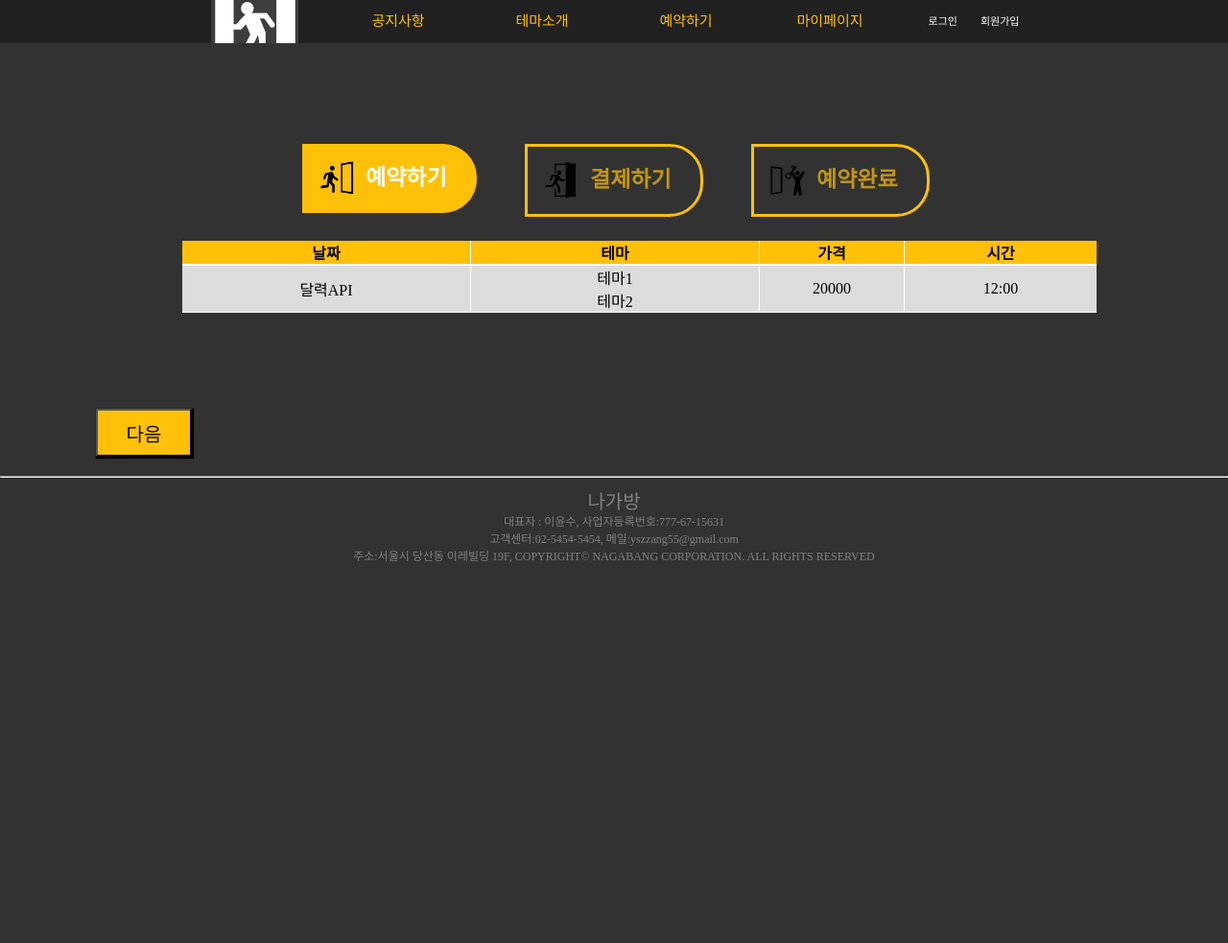
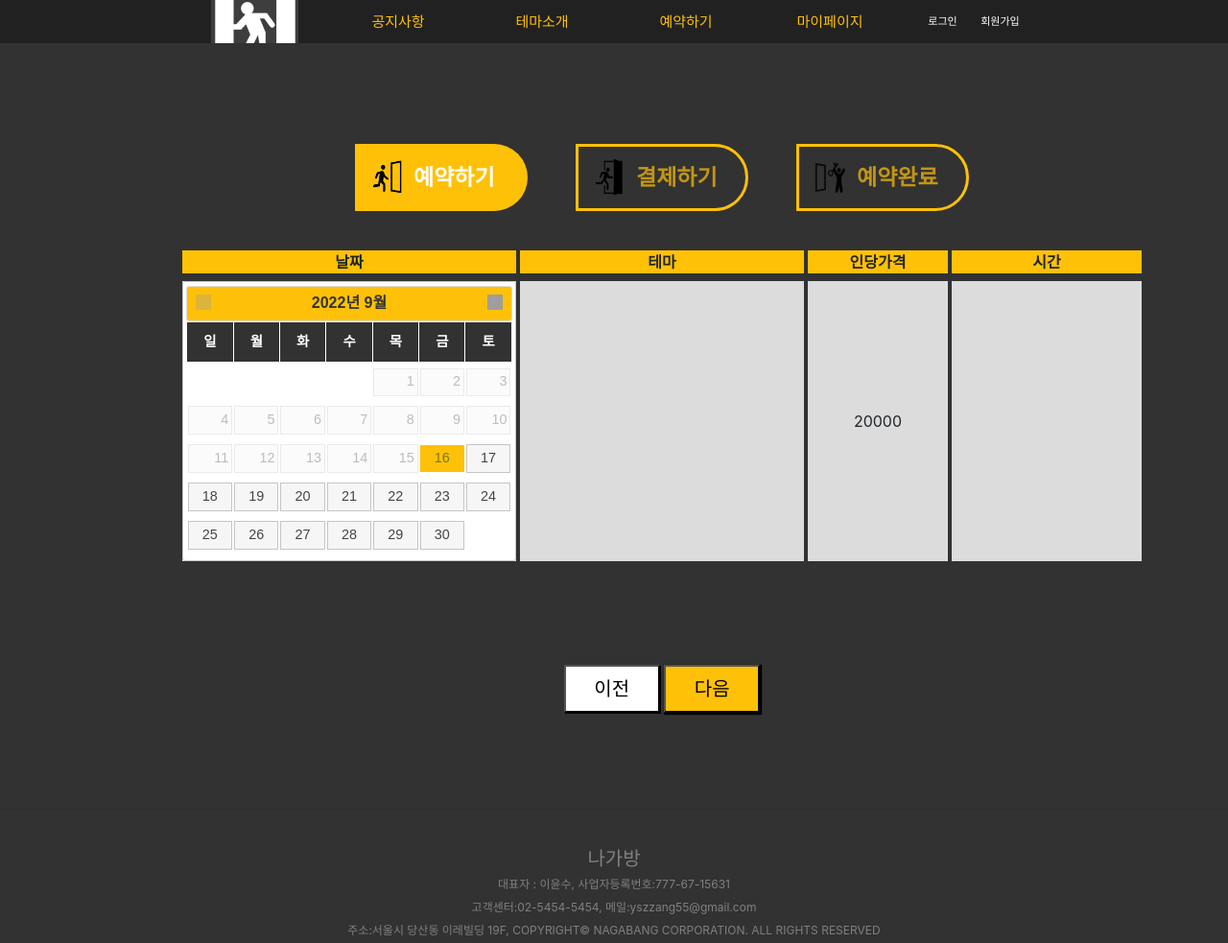
Before and after one commit to stainee/ngb, a Java web app: page /reserveFrm.do in a window 1280 px wide. Shown: the top 983 px of the page at 96% size. Before the commit the page ends 586 px from the top, so only its background shows below. Run offline with Tomcat 11, a stand-in JSP engine, Linux system fonts and the light colour scheme; data that the repository does not hold is empty; grey boxes are pictures that could not be loaded.

Commit message:
feat: 사용자 예약 페이지 생성

```diff
--- a/src/main/webapp/WEB-INF/views/reserve/reserveFrm.jsp
+++ b/src/main/webapp/WEB-INF/views/reserve/reserveFrm.jsp
@@ -1,10 +1,17 @@
+<%@page import="com.ngb.thema.model.vo.Thema"%>
+<%@page import="java.util.ArrayList"%>
 <%@ page language="java" contentType="text/html; charset=UTF-8"
     pageEncoding="UTF-8"%>
+    <% ArrayList<Thema> tList = (ArrayList<Thema>)request.getAttribute("themaList");  %>
 <!DOCTYPE html>
 <html>
 <head>
 <meta charset="UTF-8">
 <title>Insert title here</title>
+<link rel="stylesheet" href="//code.jquery.com/ui/1.13.2/themes/base/jquery-ui.css">
+<link rel="stylesheet" href="https://stackpath.bootstrapcdn.com/bootstrap/4.3.1/css/bootstrap.min.css" >
+
+<script src="https://code.jquery.com/jquery-3.6.0.js"></script>
 <link rel="stylesheet" href="/css/reserveFrm.css">
 </head>
 <body>
@@ -25,91 +32,127 @@
 	        </ul>
 	    </div>
 	    <div class="tabs-container">
+
 		    <div class="tabs">
 		    	<div class="tab tab1">
 		    		<table class="tbl1">
 					     <tr>
 					         <th>날짜</th>
 					         <th>테마</th>
-					         <th>가격</th>
+					         <th>인당가격</th>
 					         <th>시간</th>
 					     </tr>
 					     <tr>
-					         <td>달력API</td>
+					         <td><div id="datepicker"></div></td>
 					         <td>
 					         	<ul class="thema-list">
-					         		<li><a>테마1</a></li>
-					         		<li><a>테마2</a></li>
+					         		<%for(Thema t : tList){%>
+					         		<li><%= t.getThemaName()%> </li>
+					         		<% }%>
+
 					         	</ul>
 					         </td>
 					         <td>20000</td>
 					         <td>
 					         	<ul class="time-list">
-					         		<li>12:00</li>
+
 					         	</ul>
 					         </td>
 					     </tr>
 				 	</table>
+				 	<div class="btn-wrap">
+				    	<button class="prev btn4">이전</button>
+				     	<button class="next btn2">다음</button>
+			     	</div>
 		    	</div>
 		    	<div class="tab tab2" style="display:none;">
 		    		<table class="tbl2">
 					     <tr>
 					         <th>예약일</th>
 					         <td>YYYYMMDD</td>
-					         <th>인원선택</th>
+					         <th colspan="2">인원선택</th>
 					     </tr>
 					     <tr>
 					     	<th>예약시간</th>
 					     	<td>18:00</td>
-					     	<td><input type="text" name="amount"></td>
+					     	<td rowspan="2" colspan="2">
+					     	<select name="reserveAmount">
+					     	<option>1</option>
+					     	<option>2</option>
+					     	<option>3</option>
+					     	<option>4</option>
+					     	<option>5</option>
+					     	<option>6</option>
+					     	<option>7</option>
+					     	<option>8</option>
+					     	</select></td>
 					     </tr>
 					     <tr>
 					     	<th>예약테마</th>
 					     	<td>당산탈출</td>
-					     	<td>20000 원</td>
 					     </tr>
+					     <tr>
+				 			<th>이름</th>
+				 			<td><input type="text" name="reserveName" placeholder="입금자명"></td>
+				 			<th>전화번호</th>
+				 			<td><input type="text" name="reservePhone" placeholder="01012345678"></td>
+				 		</tr>
+					     <tr>
+					     	<th>결제금액</th>
+					     	<td colspan="3">20000원</td>
+					     </tr>
+				 		<tr>
+					     	<th colspan="4"></th>
+					     </tr>
+				 		<tr>
+				 			<th colspan="2"><button id="credit" class="credit btn2">카드결제</button></th>
+				 			<th colspan="2"><button id="account" class="account btn2">무통장입금</button></th>
+				 		</tr>
 				 	</table>
+				 	<div class="btn-wrap">
 
-				 	<table class="tbl3">
+				    	<button class="prev btn4">이전</button>
+				    	<button class="next btn2">다음</button>
+			     	</div>
+		    	</div>
+		    	<div class="tab tab3" style="display:none;">
+		    		<table class="tbl2 tbl3">
+					     <tr>
+					         <th>예약일</th>
+					         <td>YYYYMMDD</td>
+					         <th colspan="2">인원선택</th>
+					     </tr>
+					     <tr>
+					     	<th>예약시간</th>
+					     	<td>18:00</td>
+					     	<td rowspan="2" colspan="2">
+					     		2
+					     	</td>
+					     </tr>
+					     <tr>
+					     	<th>예약테마</th>
+					     	<td>당산탈출</td>
+					     </tr>
+					     <tr>
+					     	<th>결제금액</th>
+					     	<td colspan="3">20000원</td>
+					     </tr>
 				 		<tr>
-				 			<th>이름</th>
-				 			<td><input type="text" name="reserveName"></td>
-				 			<th>전화번호</th>
-				 			<td><input type="text" name="reserveMail"></td>
+					     	<th colspan="4"></th>
+					     </tr>
+				 		<tr>
+				 			<th colspan="2"><button id="credit" class="btn4" >예약취소</button></th>
+				 			<th colspan="2"><button id="account" class="btn2" onclick="location.href='index.jsp'" >홈으로</button></th>
 				 		</tr>
 				 	</table>
 		    	</div>
-		    	<div class="tab tab3" style="display:none;">
-		    		222222
-		    	</div>
 		    </div>
 	    </div>
-	     <button class="btn2">다음</button>
+
 	</div>
 
 	<%@include file="/WEB-INF/views/common/footer.jsp" %>
+	<script src="/js/reserve.js"></script>
+	<script src="https://code.jquery.com/ui/1.13.2/jquery-ui.js"></script>
 </body>
-<script>
-	let idx=0;
-	$(".btn2").on("click", function(){
-		const length = $(".tab-menu .tabstep").length;
-		idx++;
-		for(let i=0; i<length; i++){
-			$(".tab-menu .tabstep").eq(i).removeClass("tabstep-now");
-		}
-		for(let k=0; k<=idx; k++){
-			$(".tab-menu .tabstep").eq(k).addClass("tabstep-now");
-		}
-
-		nextTab();
-	})
-
-	function nextTab(){
-		const length = $(".tabs .tab").length;
-		for(let i=0; i<length; i++){
-			 $(".tabs .tab").eq(i).css("display", "none");
-		}
-		 $(".tabs .tab").eq(idx).css("display", "block");
-	}
-</script>
 </html>
--- a/src/main/webapp/css/reserveFrm.css
+++ b/src/main/webapp/css/reserveFrm.css
@@ -1,12 +1,8 @@
-.tab-wrap{
-	display:block;
-	width:800px;
-	margin: 0 auto;
-}
-
 .tab-wrap>ul{
     overflow: hidden;
     list-style-type: none;
+	display:flex;
+	justify-content:center;
 }
 .tabstep{
     margin: 25px;
@@ -33,11 +29,12 @@
     font-weight: 900;
 }
 .tabstep>img{
-    width: 40px;
+    width: 60px;
     height: 40px;
     padding-right: 10px;
     padding-left: 15px;
 }
+
 
 .btn2{
     width:100px;
@@ -55,12 +52,32 @@
     box-shadow: none;
 }
 
+.btn-wrap{
+	text-align:center;
+}
+
+.btn4{
+    width:100px;
+    height:50px;
+    background-color: #fff;
+    box-shadow: 1px 1px black;
+    cursor: pointer;
+    font-size:20px;
+}
+
+.btn4:active{
+    width:100px;
+    height:50px;
+    background-color: #fff;
+    border:1px solid rgb(55,55,55);
+    box-shadow: none;
+    transform: scale(1,1);
+}
 
 .tabs-container{
-	margin: 0 auto;
-	width:1000px;
-	text-align:center;
-	margin: 0 auto;
+	display:flex;
+	justify-content:center;
+	margin-bottom:100px;
 }
 
 .tabs-container .table{
@@ -68,25 +85,24 @@
 	margin : 0 auto;
 }
 /*tab1*/
+
 .tbl1{
     border-collapse: collapse;
     border-spacing: 0px;
 }
 
-
-
 .tbl1 th{
     text-align: center;
     background-color: rgb(255,193,7);
     width:200px;
-    border-right : 1px solid white;
-    border-bottom: 2px solid white;;
+    border-right : 4px solid rgb(50,50,50);
+    border-bottom: 8px solid rgb(50,50,50);
 }
 
 .tbl1 td{
     text-align: center;
-    border-bottom: 1px solid white;
-    border-right : 1px solid white;
+    border-bottom: 8px solid rgb(50,50,50);
+    border-right : 4px solid rgb(50,50,50);
     background-color:  rgb(220,220,220);
 }
 
@@ -107,87 +123,174 @@
     border-right: none;
 }
 
+.tbl1 tr:last-of-type td{
+	height:300px;
+}
 .tbl1{
     margin-bottom: 100px;
 }
 
-
-
+.tbl1 tr:first-of-type th:first-of-type{
+	width:350px;
+}
 /*tbl2*/
 .tbl2{
     border-collapse: collapse;
     border-spacing: 0px;
+    margin : 0 auto;
+}
+
+.tbl2 th{
+    text-align: center;
+    background-color: rgb(255,193,7);
+    width:200px;
+    height: 40px;
+    border-bottom: 4px solid rgb(50,50,50);
+}
+
+.tbl2 td{
+    text-align: center;
+    background-color:  rgb(220,220,220);
+    width:200px;
+    border-bottom: 4px solid rgb(50,50,50);
+}
+
+.tbl2 td:nth-of-type(1){
+	border-right: 8px solid rgb(50,50,50);
+	width:300px;
+}
+
+.tbl2 tr:nth-of-type(5) th:last-of-type{
+	border-right: 4px solid rgb(50,50,50);
+}
+.tbl2 th:first-of-type{
+	border-right: 4px solid rgb(50,50,50);
+}
+.tbl2 tr:first-of-type th:last-of-type{
+	width:300px;
+}
+.tbl2 tr:nth-of-type(6) th{
+	background-color:rgb(50,50,50);
+}
+
+
+.tbl2 tr select{
+	width:380px;
+	height:40px;
+	font-size:24px;
+	text-align:center;
+}
+
+.tbl2 tr input{
+	width:180px;
+}
+
+.tbl2 tr:last-of-type th{
+	background-color :rgb(50,50,50);
+}
+
+.tbl2 #credit{
+	width:500px;
+	float:right;
+}
+
+.tbl2 #account{
+	width:500px;
+	float:left;
+}
+
+/*tbl3*/
+.tbl3 tr:nth-of-type(5) th{
+	background-color : rgb(50,50,50);
+}
+
+.tbl3 tr:nth-of-type(2) td:last-of-type{
+	font-size:24px;
 }
 
 
 
-.tbl2 th{
-    text-align: center;
-    background-color: rgb(255,193,7);
-    width:100px;
-    border-right : 1px solid white;
-    border-bottom: 2px solid white;;
+/*기능단*/
+.time-list{
+	overflow:auto;
+}
+.time-list li{
+	background-color : rgb(255,255,255);
+	height:30px;
+	line-height:30px;
+	margin-bottom:5px;
+	cursor:pointer;
 }
 
-.tbl2 td{
-    text-align: center;
-    border-bottom: 1px solid rgb(55,55,55);
-    border-right : 1px solid white;
-    background-color:  rgb(220,220,220);
-    width:200px;
+.time-list .time-lock{
+	background-color : rgb(50,50,50);
+	color : white;
+	cursor : not-allowed;
 }
 
-
-.tbl2 th:last-of-type{
-	width:200px;
-    border-right: none;
+.time-list .select{
+	background-color : rgb(255,193,7);
 }
 
-
-.tbl2 td:last-of-type{
-    border-right: none;
+.thema-list{
+	overflow:auto;
+}
+.thema-list li{
+	background-color : rgb(255,255,255);
+	height:30px;
+	line-height:30px;
+	margin-bottom:5px;
+	cursor:pointer;
 }
 
-.tbl2{
-    margin-bottom: 100px;
+.thema-list .thema-lock{
+	background-color : rgb(50,50,50);
+	color : white;
+	cursor : not-allowed;
 }
 
+.thema-list .select{
+	background-color : rgb(255,193,7);
+}
 
-/*tbl3*/
-.tbl3{
-    border-collapse: collapse;
-    border-spacing: 0px;
+#datepicker .ui-datepicker-inline{
+	width:100%;
+}
+#datepicker table{
+	background-color: white;
+}
+
+#datepicker td{
+	height:40px;
+	width:40px;
+	border : none;
+	background-color: white;
+}
+
+#datepicker tr{
+	height:40px;
+	width:40px;
+	border : none;
+}
+#datepicker th{
+	height:40px;
+	width:40px;
+	border : 1px solid white;
+	background-color:rgb(50,50,50);
+	color : white;
+}
+
+#datepicker a{
+	text-align:center;
+}
+
+#datepicker .ui-datepicker-header{
+	background-color:rgb(255,193,7);
 }
 
 
 
-.tbl3 th{
-    text-align: center;
-    background-color: rgb(255,193,7);
-    width:100px;
-    border-right : 1px solid white;
-    border-bottom: 2px solid white;;
+#datepicker .ui-state-active{
+	background-color: rgb(255,193,7);
+	border :none;
 }
-
-.tbl3 td{
-    text-align: center;
-    border-bottom: 1px solid white;
-    border-right : 1px solid white;
-    background-color:  rgb(220,220,220);
-    width:200px;
-}
-
-
-.tbl3 th:last-of-type{
-	width:200px;
-    border-right: none;
-}
-
-
-.tbl3 td:last-of-type{
-    border-right: none;
-}
-
-.tbl2{
-    margin-bottom: 100px;
-}
--- /dev/null
+++ b/src/main/webapp/js/reserve.js
@@ -0,0 +1,84 @@
+
+let idx=0;
+$(".next").on("click", function(){
+    const length = $(".tab-menu .tabstep").length;
+    idx++;
+    for(let i=0; i<length; i++){
+        $(".tab-menu .tabstep").eq(i).removeClass("tabstep-now");
+    }
+    for(let k=0; k<=idx; k++){
+        $(".tab-menu .tabstep").eq(k).addClass("tabstep-now");
+    }
+
+    nextTab();
+})
+
+function nextTab(){
+    const length = $(".tabs .tab").length;
+    for(let i=0; i<length; i++){
+            $(".tabs .tab").eq(i).css("display", "none");
+    }
+        $(".tabs .tab").eq(idx).css("display", "block");
+}
+
+$(".prev").on("click", function(){
+    if(idx>0){
+        const length = $(".tab-menu .tabstep").length;
+        idx--;
+        for(let i=0; i<length; i++){
+            $(".tab-menu .tabstep").eq(i).removeClass("tabstep-now");
+        }
+        for(let k=0; k<=idx; k++){
+            $(".tab-menu .tabstep").eq(k).addClass("tabstep-now");
+        }
+
+        prevTab();
+    }
+})
+
+function prevTab(){
+    const length = $(".tabs .tab").length;
+    for(let i=0; i<length; i++){
+            $(".tabs .tab").eq(i).css("display", "none");
+    }
+        $(".tabs .tab").eq(idx).css("display", "block");
+}
+
+$(".time-list li").on("click",function(){
+    const length = $(".time-list li").length;
+    const idx = $(".time-list li").index(this);
+    if(!$(this).hasClass("time-lock")){
+        for(let k=0; k<length; k++){
+            $(".time-list li").eq(k).removeClass("select");
+        }
+        $(".time-list li").eq(idx).addClass("select");
+    }
+})
+
+$(".thema-list li").on("click",function(){
+    const length = $(".thema-list li").length;
+    const idx = $(".thema-list li").index(this);
+    if(!$(this).hasClass("thema-lock")){
+        for(let k=0; k<length; k++){
+            $(".thema-list li").eq(k).removeClass("select");
+        }
+        $(".thema-list li").eq(idx).addClass("select");
+    }
+})
+
+$(function() {
+    //input을 datepicker로 선언
+    $("#datepicker").datepicker({
+        dateFormat: 'yy-mm-dd' //Input Display Format 변경
+        ,showMonthAfterYear:true //년도 먼저 나오고, 뒤에 월 표시
+        ,yearSuffix: "년" //달력의 년도 부분 뒤에 붙는 텍스트
+        ,monthNames: ['1월','2월','3월','4월','5월','6월','7월','8월','9월','10월','11월','12월'] //달력의 월 부분 Tooltip 텍스트
+        ,dayNamesMin: ['일','월','화','수','목','금','토'] //달력의 요일 부분 텍스트
+        ,minDate: "D"
+        //,maxDate: "+1M" //최대 선택일자
+        ,onSelect: function(dateText, inst) {
+        console.log(dateText);
+        }
+    });
+
+});
```
Also changed, not shown: src/main/java/com/ngb/reserve/controller/ReserveFrm.java (+7 -0 lines).
